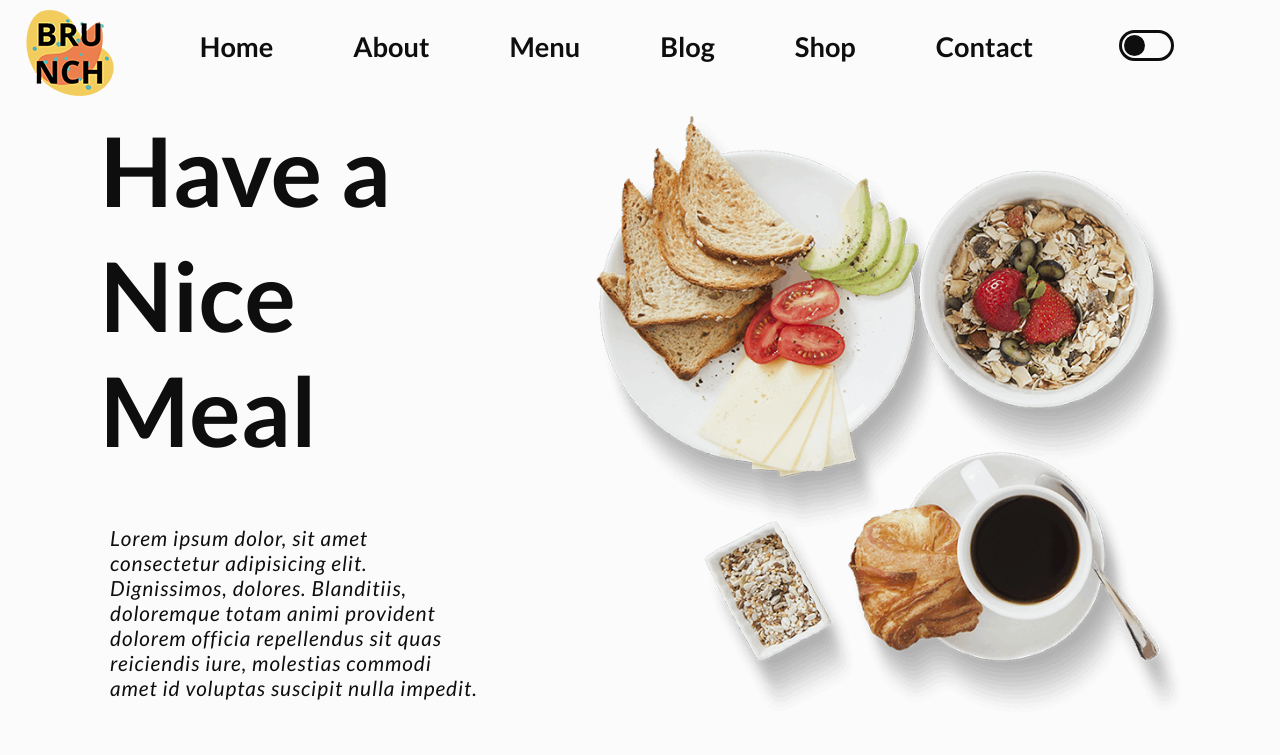
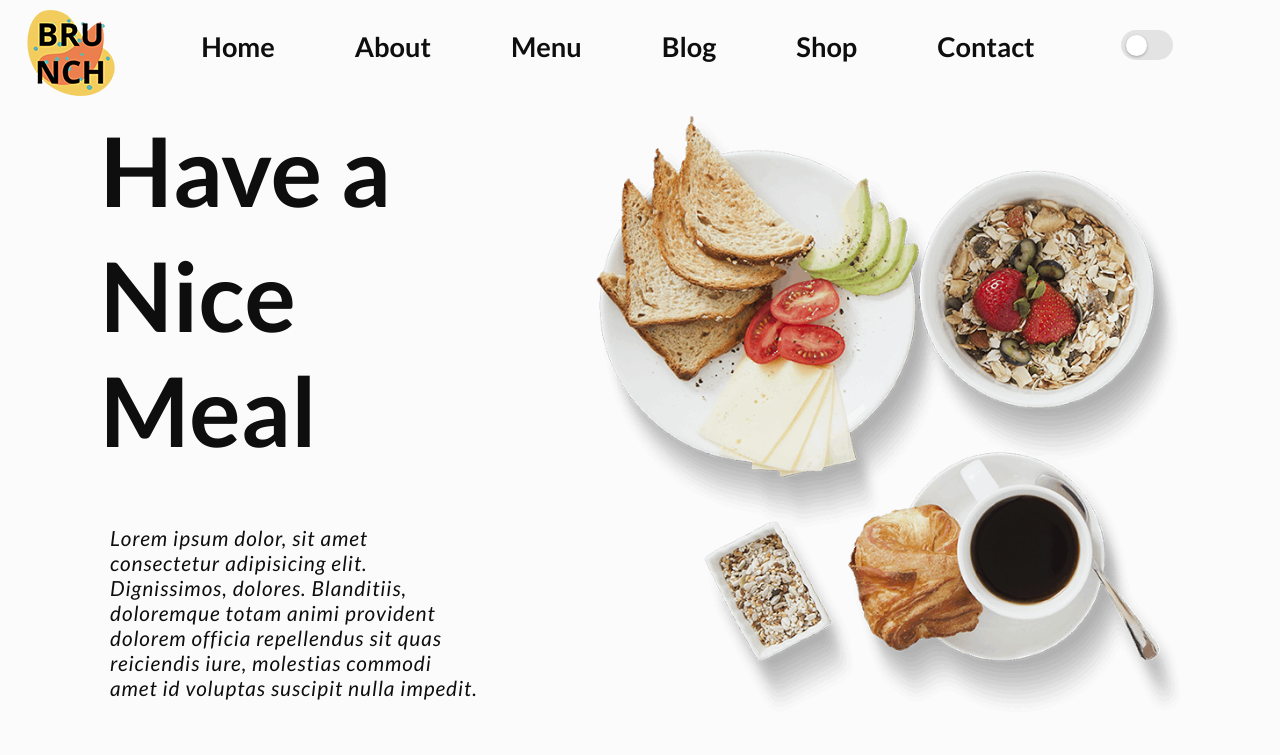
Before and after one commit to mdsahban/order-food-online, a plain HTML site: page index.html in a window 1280 px wide. Shown: the top 755 px of the page. Drawn offline with Linux system fonts and the light colour scheme.

Commit message:
Update style.css

```diff
--- a/style.css
+++ b/style.css
@@ -121,26 +121,25 @@ nav input {
   display: none;
 }
 #checkbox:checked + .circle {
-  background: var(--secondary-color);
-  border: 3px solid var(--secondary-color);
+  background: #79787884;
+
 }
 #checkbox:checked + .circle::before {
   content: "";
-  transform: translateX(22px) rotate(210deg);
-  background: var(--secondary-color);
-  box-shadow: inset 8px -2px 0px 0px deepskyblue;
+  transform: translateX(20px);
+  background: deepskyblue;
+
 }
 .circle {
-  height: 25px;
+  height: 30px;
   width: 45px;
-  border: 3px solid var(--secondary-color);
   border-radius: 30px;
-
+  background: #cdcdcd83;
   padding: 0 2px;
   display: flex;
   align-items: center;
   transition: 0.4s;
-  /* position: absolute; */
+  padding-left: 5px;
   cursor: pointer;
   margin-right: 5rem;
   margin-top: 30px;
@@ -150,16 +149,15 @@ nav input {
   content: "";
   height: 21px;
   width: 21px;
-  background: var(--secondary-color);
+  background: white;
   border-radius: 50%;
   transition: 0.4s;
   /* position: absolute; */
   color: var(--secondary-color);
-  font-size: 1.5rem;
   display: flex;
   align-items: center;
   justify-content: flex-start;
-  /* box-shadow:0 0 10px 2px rgba(0, 0, 0, 0.296) ; */
+  box-shadow: 0 1px 3px rgba(0, 0, 0, 0.3);
 }
 
 .home {
```
